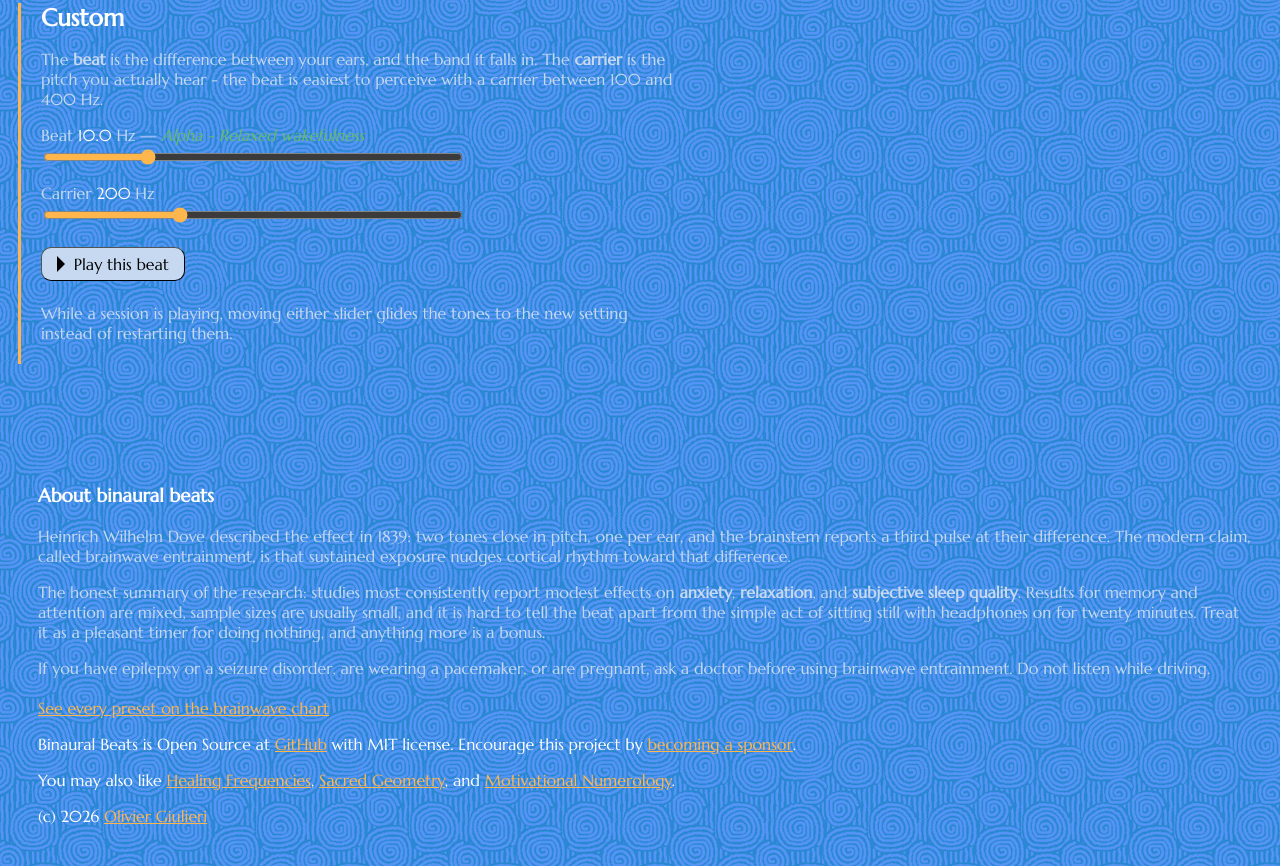
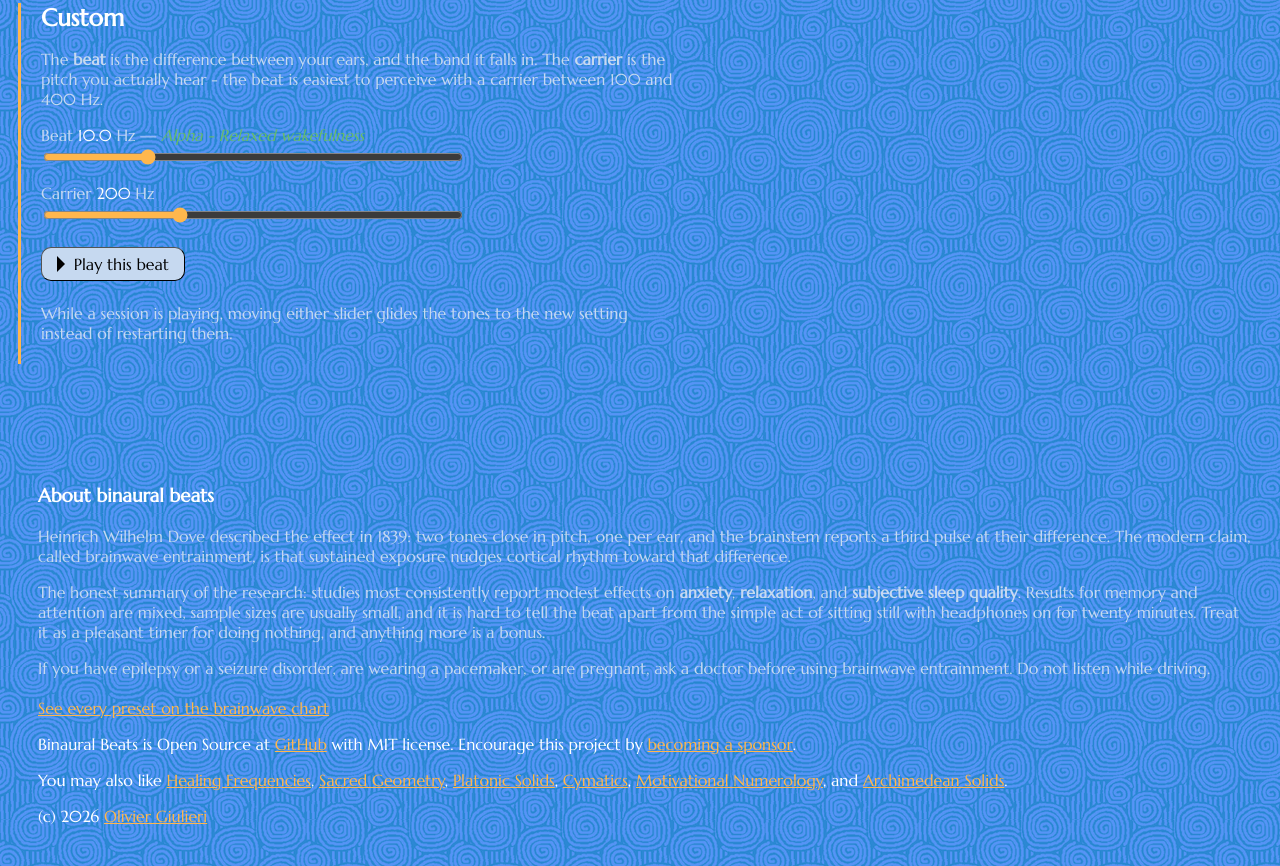
Before and after one commit to evoluteur/binaural-beats, a website: page index.html in a window 1280 px wide. Shown: the part 1475-2341 px from the top of the page. Drawn offline with Linux system fonts and the light colour scheme.

Commit message:
docs: update links to sibling projects

```diff
--- a/index.html
+++ b/index.html
@@ -372,12 +372,30 @@
             target="_blank"
             rel="noopener"
             >Sacred Geometry</a
-          >, and
+          >,
+          <a
+            href="https://evoluteur.github.io/platonic-solids/"
+            target="_blank"
+            rel="noopener"
+            >Platonic Solids</a
+          >,
+          <a
+            href="https://evoluteur.github.io/cymatics/"
+            target="_blank"
+            rel="noopener"
+            >Cymatics</a
+          >,
           <a
             href="https://evoluteur.github.io/motivational-numerology/"
             target="_blank"
             rel="noopener"
             >Motivational Numerology</a
+          >, and
+          <a
+            href="https://evoluteur.github.io/archimedean-solids/"
+            target="_blank"
+            rel="noopener"
+            >Archimedean Solids</a
           >.
         </p>
         <p>
--- a/sw.js
+++ b/sw.js
@@ -1,4 +1,4 @@
-const CACHE = "bb-v1";
+const CACHE = "bb-v2";
 const ASSETS = [
   "./",
   "index.html",
```
Also changed, not shown: README.md.
